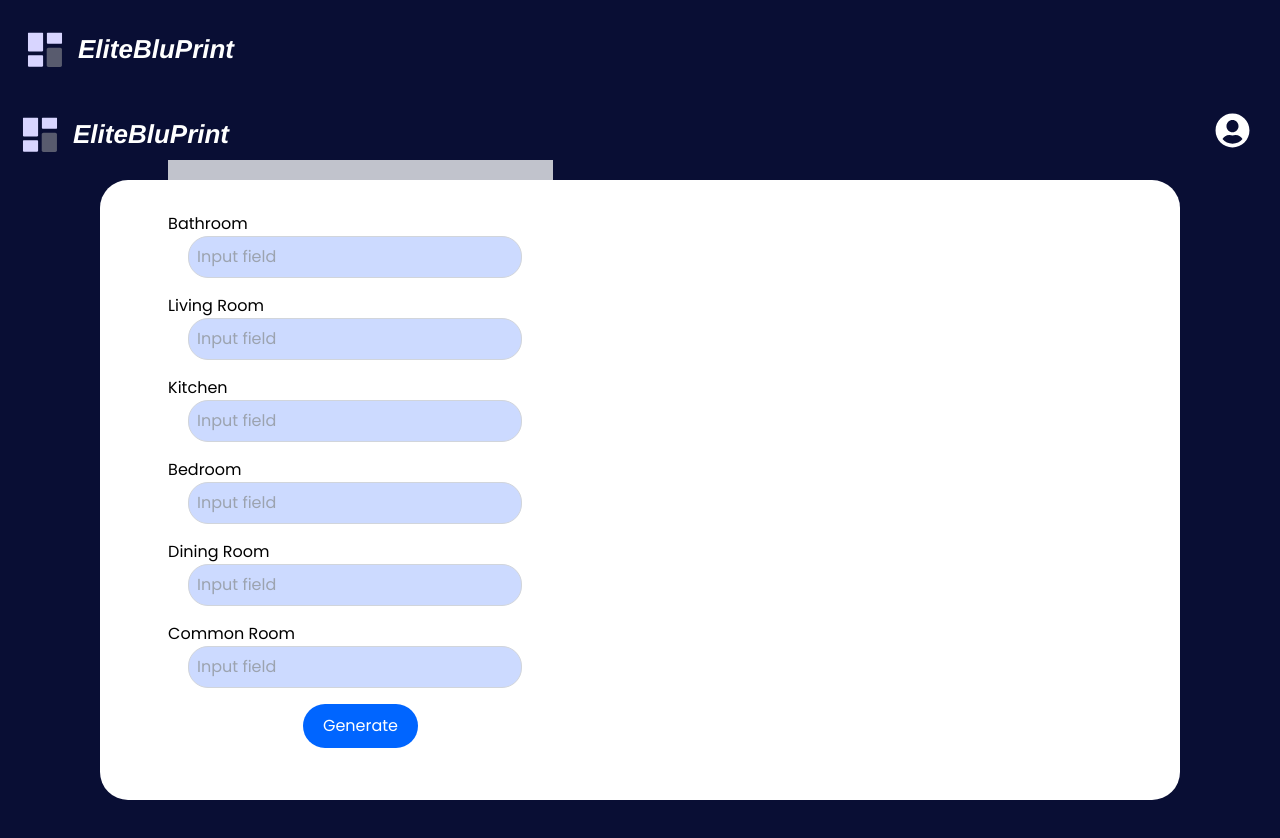
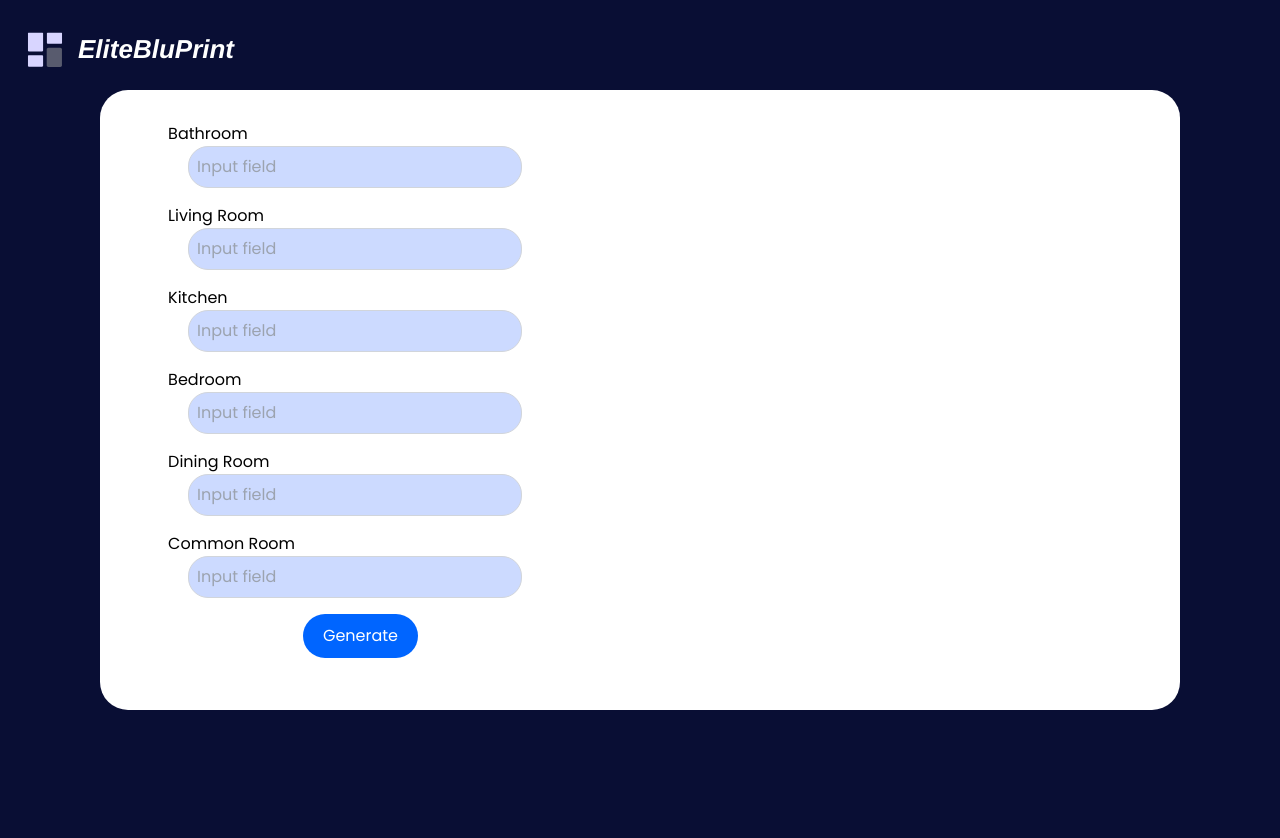
Before and after one commit to hashimkalam/SDGP-CS-28, a React (Vite) app in the folder client/: page /workspace in a window 1280 px wide. Shown: the top 838 px of the page. Built offline with nearby package versions, Linux system fonts and the light colour scheme.

Commit message:
updating changes

```diff
--- a/client/src/Pages/Download/Download.jsx
+++ b/client/src/Pages/Download/Download.jsx
@@ -21,8 +21,8 @@ function Download() {
   };
 
   return (
-    <div className="max-w-[1560px] mx-auto pt-16 min-h-screen overflow-hidden lg:overflow-auto flex flex-col lg:flex-row text-white p-10">
-      <div className="lg:flex-[.5] flex flex-col justify-center relative">
+    <div className="max-w-[1560px] z-0 mx-auto mt-0 lg:-mt-14 min-h-[96.25vh] overflow-hidden lg:overflow-auto flex flex-col lg:flex-row text-white p-10">
+      <div className="lg:flex-[.5] flex flex-col justify-center relative mt-0 lg:-mt-20">
         <h1 className="text-center lg:text-left text-[40px] font-semibold">
           Your Dream Home Awaits! Download Your Floor Plan Now.
         </h1>
@@ -53,7 +53,7 @@ function Download() {
       </div>
 
       <div className="mt-24 lg:-mt-12 lg:flex-[.5] displayFlex flex-col">
-        <div className="space-y-5 pt-20 p-10 lg:p-10 w-full sm:w-[80%] lg:w-[70%]">
+        <div className="space-y-5 pt-20 p-10 lg:p-10 w-full md:w-[70%] lg:w-[80%] xl:w-[70%]">
           <div className="flex space-x-5 h-[12vh]">
             <div className="bg-[#4A6CF7]/10 hover:bg-[#4A6CF7]/20 hoverEffect" />
             <div className="bg-[#fff]/20 hover:bg-[#fff]/30 hoverEffect" />
--- a/client/src/Pages/UserProfile/userProfile.jsx
+++ b/client/src/Pages/UserProfile/userProfile.jsx
@@ -7,17 +7,18 @@ import { signOut } from "../../redux/user/userSlice";
 import EditIcon from "@mui/icons-material/Edit";
 import DoneIcon from "@mui/icons-material/Done";
 import { IconButton } from "@mui/material";
+import UserDelete from "../../components/model/UserDelete";
 
 function userProfile() {
   const currentUser = useSelector((state) => state.user.currentUser);
   const name = currentUser.user.name;
   const profile = currentUser.user.profilePicture;
   const email = currentUser.user.email;
-  //const password = currentUser.user.password;
+  const password = currentUser.user.password;
 
   const [editMode, setEditMode] = useState(false);
-  const [edittedName, setEdittedName] = useState("");
-  const [edittedPassword, setEdittedPassword] = useState("");
+  const [edittedName, setEdittedName] = useState(name);
+  const [edittedPassword, setEdittedPassword] = useState(password);
 
   const { enqueueSnackbar } = useSnackbar();
   const navigate = useNavigate();
--- a/client/src/Pages/workspace/Workspace.jsx
+++ b/client/src/Pages/workspace/Workspace.jsx
@@ -1,31 +1,13 @@
 import React from "react";
-import { Logo } from "../../components/Logo/logo";
-import { FaUserCircle } from "react-icons/fa"; // Import the user icon
 import "./workspace.css"; // Import the CSS file
-import { useSelector } from "react-redux";
 import Form from "../../components/form/form";
 
 function workspace() {
-  const { currentUser } = useSelector((state) => state.user); // Get the current user from the state
   return (
     <div className="workspace-area">
-      <div className="header-workspace">
-        <Logo />
-        <div className="profile-icon">
-          {currentUser ? (
-            <img
-              src={currentUser?.user?.profilePicture}
-              alt="profilePicture"
-              className="h-9 w-9 rounded-full object-cover"
-            />
-          ) : (
-            <FaUserCircle />
-          )}
-        </div>
-      </div>
       <div className="workspace-container">
         <div className="input-field">
-            <Form />
+          <Form />
         </div>
       </div>
     </div>
--- a/client/src/Pages/workspace/workspace.css
+++ b/client/src/Pages/workspace/workspace.css
@@ -1,28 +1,15 @@
-.workspace-area{
+.workspace-area {
   background-color: rgba(9, 14, 52, 1);
   height: 100vh;
-}
-
-.header-workspace {
-    display: flex;
-    justify-content: space-between;
-    align-items: center;
-    padding: 10px;
-  }
-
-  .profile-icon {
-    font-size: 35px;
-    color: #ffffff;
-    margin: 5px 20px;
 }
 
 .workspace-container {
   display: flex;
   flex-direction: column;
   justify-content: center;
-    align-items:baseline;
+  align-items: baseline;
   background-color: #fff;
-    margin: 10px 100px;
+  margin: 0px 100px;
   padding: 20px;
   height: 620px;
   border-radius: 28px;
@@ -34,8 +21,6 @@
   width: 100%;
   margin: 20px 0;
   margin-top: auto;
-
-
 }
 
 .input-field input {
--- a/client/src/components/model/SignInModel.jsx
+++ b/client/src/components/model/SignInModel.jsx
@@ -1,4 +1,4 @@
-import { Modal, Box, Typography, Button } from "@mui/material";
+import { Modal, Box, Typography } from "@mui/material";
 import { useState } from "react";
 import { useDispatch, useSelector } from "react-redux";
 import {
--- /dev/null
+++ b/client/src/components/model/UserDelete.jsx
@@ -0,0 +1,27 @@
+import { Button } from "@mui/material";
+import { useState } from "react";
+
+function UserDelete() {
+  const [showConfirmation, setShowConfirmation] = useState(false);
+
+  return (
+    <Modal
+      open={showConfirmation}
+      onClose={() => setShowConfirmation(false)}
+      aria-labelledby="modal-modal-title"
+      aria-describedby="modal-modal-description"
+    >
+      <div className="modal">
+        <h2 id="modal-modal-title">Confirm Deletion</h2>
+        <p id="modal-modal-description">
+          Are you sure you want to delete your account? This action cannot be
+          undone.
+        </p>
+        <Button onClick={() => setShowConfirmation(false)}>Cancel</Button>
+        <Button>Confirm</Button>
+      </div>
+    </Modal>
+  );
+}
+
+export default UserDelete;
--- a/client/src/components/navbar/navbar.css
+++ b/client/src/components/navbar/navbar.css
@@ -7,8 +7,8 @@
   justify-content: space-between;
   align-items: center;
   padding: 15px;
-  /* background: linear-gradient(91deg, #002865 0.25%, #004ec3 100%);
-  position: relative;*/
+  /* background: linear-gradient(91deg, #002865 0.25%, #004ec3 100%); */
+  position: relative;
   top: 0;
   z-index: 999;
 }
--- a/client/src/components/navbar/navbar.jsx
+++ b/client/src/components/navbar/navbar.jsx
@@ -77,7 +77,7 @@ const Navbar = () => {
             <img
               src={currentUser?.user?.profilePicture}
               alt="profilePicture"
-              className="h-9 w-9 rounded-full object-cover"
+              className="h-9 w-9 rounded-full object-cover cursor-pointer"
               onClick={navigateToProfileOrDashboard}
             />
           </>
--- a/client/src/components/priceSection/priceSection.css
+++ b/client/src/components/priceSection/priceSection.css
@@ -1,11 +1,12 @@
 .PriceSection {
   background: linear-gradient(180deg, #00265f 0%, rgba(0, 47, 215, 0.84) 100%);
   color: #ffffff;
+  display: flex;
+  flex-direction: column;
   text-align: center;
-  height: 100%;
-
+  justify-content: center;
+  min-height: 100vh;
 }
-
 
 /* The switch - the box around the slider */
 .switch {
@@ -13,7 +14,6 @@
   display: inline-block;
   width: 60px;
   height: 24px;
-
 }
 
 /* Hide default HTML checkbox */
@@ -21,7 +21,6 @@
   opacity: 0;
   width: 0;
   height: 0;
-
 }
 
 /* The slider */
@@ -33,8 +32,8 @@
   right: 0;
   bottom: 0;
   background-color: rgb(31, 4, 105);
-  -webkit-transition: .4s;
-  transition: .4s;
+  -webkit-transition: 0.4s;
+  transition: 0.4s;
 }
 
 .slider:before {
@@ -45,16 +44,16 @@
   left: 4px;
   bottom: 4px;
   background-color: rgb(0, 26, 255);
-  -webkit-transition: .4s;
-  transition: .4s;
+  -webkit-transition: 0.4s;
+  transition: 0.4s;
 }
 
 input:checked + .slider {
-  background-color: #2196F3;
+  background-color: #2196f3;
 }
 
 input:focus + .slider {
-  box-shadow: 0 0 1px #2196F3;
+  box-shadow: 0 0 1px #2196f3;
 }
 
 input:checked + .slider:before {
@@ -71,18 +70,15 @@ input:checked + .slider:before {
 .slider.round:before {
   border-radius: 50%;
 }
-.title{
+.title {
   padding: 15px;
 }
 
-
-
-
-.title p{
-  margin:16px;
+.title p {
+  margin: 16px;
 }
 
-.title label{
+.title label {
   margin: 7px;
 }
 
@@ -99,6 +95,4 @@ input:checked + .slider:before {
   align-items: center;
   justify-content: center;
   padding: 20px 0;
-
-
 }
```
Lines whose indentation alone changed are shown as unchanged.
